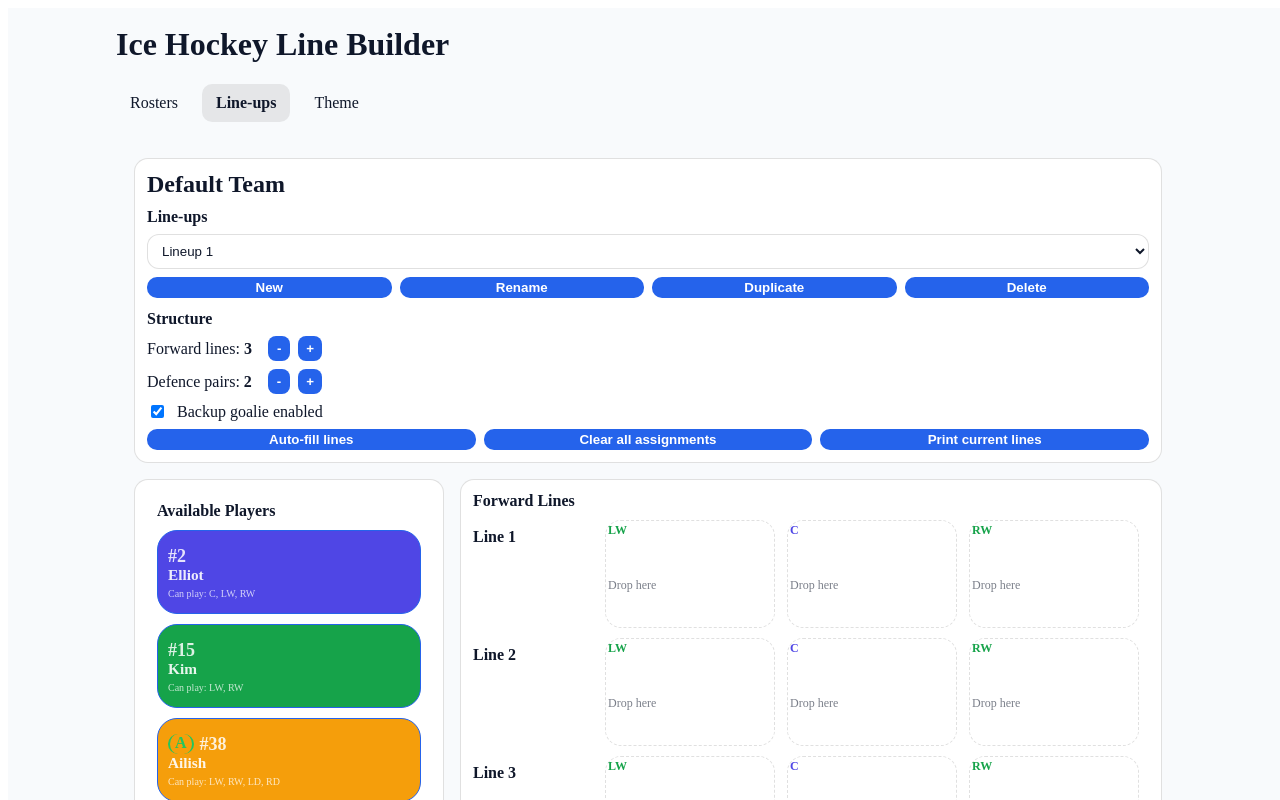
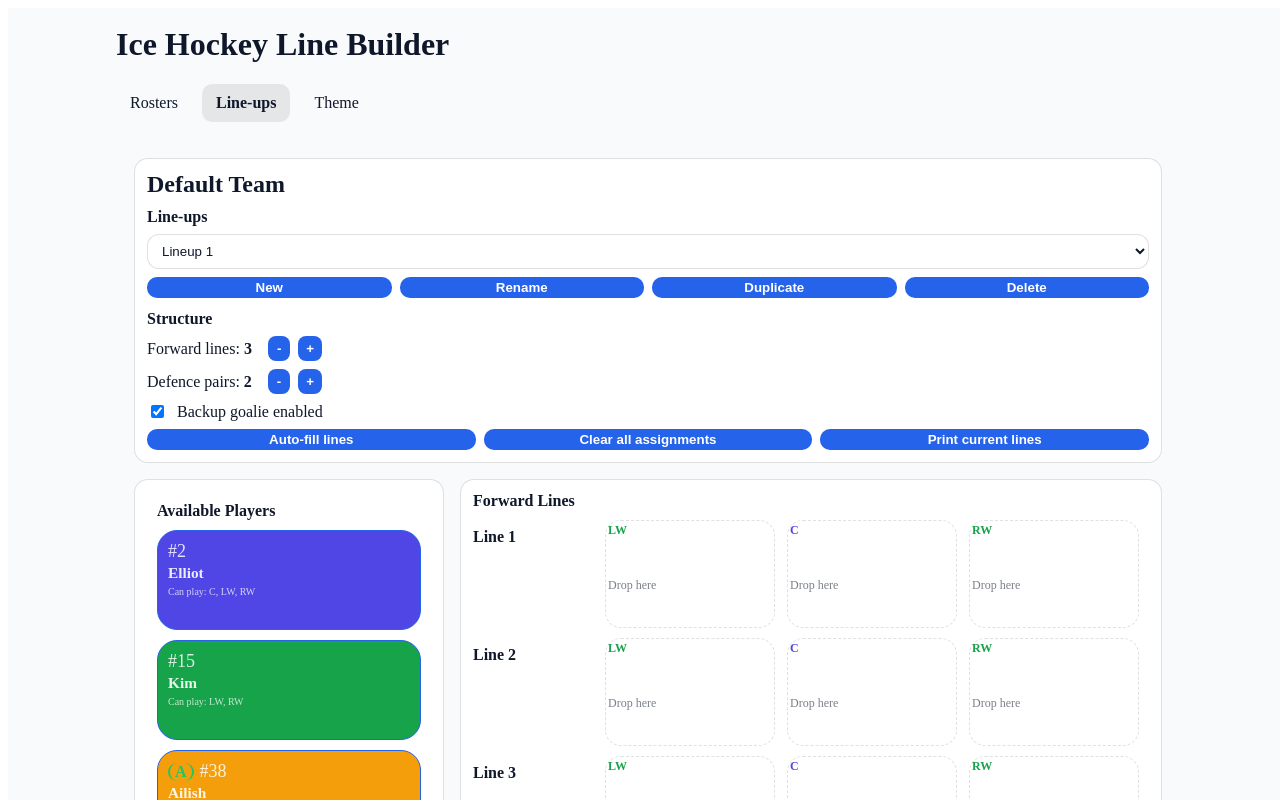
Before and after one commit to Newik83CZ/IceHockeyLineBuilder, a React (Vite) app: page /lineups in a window 1280 px wide. Shown: the top 800 px of the page. Built offline with nearby package versions, Linux system fonts and the light colour scheme.

Commit message:
Lineups layout change

```diff
--- a/src/pages/Lineups.jsx
+++ b/src/pages/Lineups.jsx
@@ -55,6 +55,11 @@ function DraggablePlayer({ id, label, sublabel, preferredPosition }) {
 
   const [textSize, setTextSize] = useState(18);
 
+  const metaRef = useRef(null);
+  const nameRef = useRef(null);
+  const [nameSize, setNameSize] = useState(18);
+
+
   const isMobile = typeof window !== "undefined" && window.matchMedia("(max-width: 800px)").matches;
 
   const lastNameFixed =
@@ -65,58 +70,52 @@ function DraggablePlayer({ id, label, sublabel, preferredPosition }) {
 
   useLayoutEffect(() => {
   const rowEl = rowRef.current;
-    const textEl = textRef.current;
-    if (!rowEl || !textEl) return;
+  const metaEl = metaRef.current;
+  const nameEl = nameRef.current;
+  if (!rowEl || !nameEl) return;
 
   const compute = () => {
-      const badgeEl = badgeRef.current;
-
     // Reset to max first
     let size = 18;
-      textEl.style.fontSize = `${size}px`;
+    nameEl.style.fontSize = `${size}px`;
 
-      const badgeW = badgeEl ? badgeEl.getBoundingClientRect().width : 0;
-      const gap = badgeEl ? 6 : 0; // matches row gap
-      const available = Math.max(0, rowEl.clientWidth - badgeW - gap);
+    const available = Math.max(0, rowEl.clientWidth);
 
     const MIN = 10;
     let guard = 0;
 
-      // Shrink until it fits
-      while (size > MIN && textEl.scrollWidth > available && guard < 60) {
+    // Shrink ONLY the name block until it fits
+    while (size > MIN && nameEl.scrollWidth > available && guard < 60) {
       size -= 1;
-        textEl.style.fontSize = `${size}px`;
+      nameEl.style.fontSize = `${size}px`;
       guard += 1;
     }
 
-      setTextSize(size);
+    setNameSize(size);
   };
 
   compute();
 
-    // Recompute on resize/orientation/layout changes
   const ro = new ResizeObserver(() => compute());
   ro.observe(rowEl);
 
   return () => ro.disconnect();
 }, [
-    labelObj.mode,
-    labelObj.leadership,
-    labelObj.text,
   labelObj.firstName,
   labelObj.lastName,
   labelObj.number,
+  labelObj.leadership,
 ]);
+
 
   const style = {
     width: "100%",
     minWidth: 0,
-    minHeight: 84,
-    padding: "6px 10px",
+    height: 100,
+    minHeight: 100,
+    padding: "10px 10px",
     borderRadius: 20,
-    //border: `1px solid ${posVar}`,
     border: `1px solid var(--primary)`,
-    //background: "var(--surface)",
     color: "var(--surface)",
     background: posVar,
     cursor: "grab",
@@ -129,7 +128,7 @@ function DraggablePlayer({ id, label, sublabel, preferredPosition }) {
     overflow: "hidden",
     display: "flex",
     flexDirection: "column",
-    justifyContent: "center",
+    justifyContent: "flex-start",
     gap: 4,
   };
 
@@ -140,38 +139,23 @@ function DraggablePlayer({ id, label, sublabel, preferredPosition }) {
         ref={rowRef}
         style={{
           display: "flex",
-          alignItems: "center",
-          gap: 6,
+          flexDirection: "column",
+          gap: 2,
           minWidth: 0,
-          whiteSpace: "nowrap",
           overflow: "hidden",
         }}
       >
-
-        {/* Measured text block */}
-        <span
-          ref={textRef}
+        {/* Row 1: leadership + number */}
+        <div
+          ref={metaRef}
           style={{
-            fontWeight: 800,
-            fontSize: textSize,
-            lineHeight: 1.15,
-            minWidth: 0,
-            overflow: "hidden",
             display: "flex",
-            flexDirection: "column",
+            alignItems: "center",
+            gap: 6,
+            flexShrink: 0,
+            whiteSpace: "nowrap",
           }}
         >
-          {/* LINE 1: number, leadership, LINE2: first name */}
-          <span
-            style={{
-              display: "flex",
-              gap: 6,
-              minWidth: 0,
-              whiteSpace: "nowrap",
-              overflow: "hidden",
-            }}
-          >
-            {/* Leadership */}
           {labelObj.leadership ? (
             <span
               ref={badgeRef}
@@ -191,77 +175,61 @@ function DraggablePlayer({ id, label, sublabel, preferredPosition }) {
             </span>
           ) : null}
 
-            {/* Number */}
           {labelObj.number !== "" && labelObj.number !== null ? (
-              <span style={{ flexShrink: 0, fontSize: `18px`,opacity: 0.85 }}>
+            <span style={{ flexShrink: 0, fontSize: `18px`, opacity: 0.85 }}>
               #{labelObj.number}
             </span>
           ) : null}
-          </span>
+        </div>
 
-
-          <span
+        {/* Rows 2–3: name (shrinkable) */}
+        <div
+          ref={nameRef}
           style={{
+            minWidth: 0,
+            overflow: "hidden",
             display: "flex",
-              gap: 6,
-              minWidth: 0,
-              whiteSpace: "nowrap",
-              overflow: "hidden",
+            flexDirection: "column",
+            fontSize: nameSize,
+            lineHeight: 1.15,
           }}
         >
-
-
-            {/* First name */}
           {labelObj.firstName ? (
-              <span
+            <div
               style={{
                 minWidth: 0,
                 overflow: "hidden",
                 textOverflow: "ellipsis",
-                  fontSize: `${textSize * 0.85}px`,
+                whiteSpace: "nowrap",
+                fontSize: `${nameSize * 0.85}px`,
                 fontWeight: 700,
                 opacity: 0.9,
               }}
             >
               {labelObj.firstName}
-              </span>
-
+            </div>
           ) : null}
-          </span>
-
-          {/* LINE 3: last name */}
-
-          <span
-            style={{
-              display: "flex",
-              gap: 6,
-              minWidth: 0,
-              whiteSpace: "nowrap",
-              overflow: "hidden",
-            }}
-          >
-
-
 
           {labelObj.lastName ? (
-            <span
+            <div
               style={{
                 minWidth: 0,
                 overflow: "hidden",
                 textOverflow: "ellipsis",
-                fontSize: lastNameFixed ?? `${textSize * 1.01}px`,
+                whiteSpace: "nowrap",
+                fontSize: lastNameFixed ?? `${nameSize * 1.01}px`,
                 fontWeight: 900,
                 opacity: 0.95,
                 lineHeight: 1.05,
               }}
             >
               {labelObj.lastName}
-            </span>
+            </div>
           ) : null}
-          </span>
-        </span>
+        </div>
+      </div>
 
-      </div>
+
 
       {sublabel ? <div style={{ fontSize: 10, opacity: 0.75 }}>{sublabel}</div> : null}
     </div>
--- a/src/pages/Theme.jsx
+++ b/src/pages/Theme.jsx
@@ -135,6 +135,8 @@ export default function ThemePage({ data, setData }) {
         <button onClick={deleteTheme}>Delete</button>
       </div>
 
+    <div style={{ display: "grid", gridTemplateColumns: "1fr", gap: 10 }}>
+
       <Card title="Colors in App UI">
 
         <ColorRow label="Background" value={activeTheme.app.background} onChange={(v) => setAppColor("background", v)} />
@@ -214,6 +216,7 @@ export default function ThemePage({ data, setData }) {
       </Card>
 
       }
+      </div>
     </div>
   );
 }
```
Lines whose indentation alone changed are shown as unchanged.
